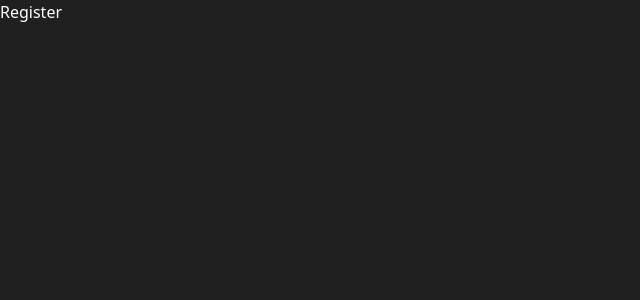
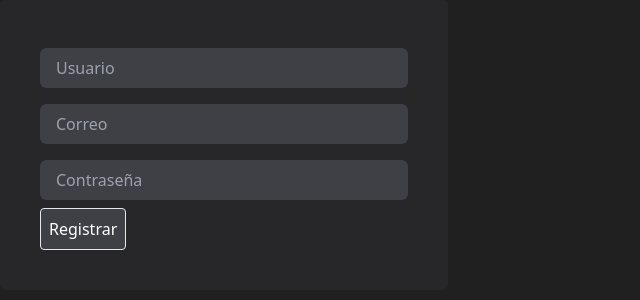
Before and after one commit to JAAL123/MERN-CRUD-AUTH, a React (Vite) app in the folder client/: page /register in a window 1280 px wide. Shown: the top 300 px of the page, without its empty margins (0-640 px from the left). Built offline with nearby package versions, Linux system fonts and the light colour scheme.

Commit message:
paginas y rutas

```diff
--- a/client/package.json
+++ b/client/package.json
@@ -12,6 +12,7 @@
   "dependencies": {
     "react": "^18.2.0",
     "react-dom": "^18.2.0",
+    "react-hook-form": "^7.45.2",
     "react-router-dom": "^6.14.2"
   },
   "devDependencies": {
--- a/client/src/App.jsx
+++ b/client/src/App.jsx
@@ -1,21 +1,21 @@
-import {BrowserRouter, Route, Routes} from 'react-router-dom'
+import { BrowserRouter, Route, Routes } from "react-router-dom";
+import { LoginPage } from "./pages/LoginPage";
+import { RegisterPage } from "./pages/RegisterPage";
 
 function App() {
-
   return (
     <BrowserRouter>
       <Routes>
-        <Route path='/' element={<h1>Home Page</h1>} />
-        <Route path='/login' element={<h1>Login</h1>} />
-        <Route path='/register' element={<h1>Register</h1>} />
-        <Route path='/tasks' element={<h1>Tasks Page</h1>} />
-        <Route path='/add-task' element={<h1>Add task</h1>} />
-        <Route path='/task/:id' element={<h1>Update Task</h1>} />
-        <Route path='/profile' element={<h1>Profile page</h1>} />
-
+        <Route path="/" element={<h1>Home Page</h1>} />
+        <Route path="/login" element={<LoginPage />} />
+        <Route path="/register" element={<RegisterPage />} />
+        <Route path="/tasks" element={<h1>Tasks Page</h1>} />
+        <Route path="/add-task" element={<h1>Add task</h1>} />
+        <Route path="/task/:id" element={<h1>Update Task</h1>} />
+        <Route path="/profile" element={<h1>Profile page</h1>} />
       </Routes>
     </BrowserRouter>
-  )
+  );
 }
 
-export default App
+export default App;
--- /dev/null
+++ b/client/src/pages/LoginPage.jsx
@@ -0,0 +1,7 @@
+export function LoginPage() {
+  return (
+    <>
+      <h1>Pagina de Login</h1>
+    </>
+  );
+}
--- /dev/null
+++ b/client/src/pages/RegisterPage.jsx
@@ -0,0 +1,30 @@
+import { useForm } from "react-hook-form";
+
+export function RegisterPage() {
+  const { register, handleSubmit } = useForm();
+  return (
+    <div className="bg-zinc-800 max-w-md p-10 rounded-md content-center">
+      <form action="" onSubmit={handleSubmit((values) => console.log(values))}>
+        <input
+          type="text"
+          {...register("username", { required: true })}
+          className="w-full bg-zinc-700 text-white px-4 py-2 my-2 rounded-md"
+          placeholder="Usuario"
+        />
+        <input
+          type="email"
+          {...register("email", { required: true })}
+          className="w-full bg-zinc-700 text-white px-4 py-2 my-2 rounded-md"
+          placeholder="Correo"
+        />
+        <input
+          type="password"
+          {...register("password", { required: true })}
+          className="w-full bg-zinc-700 text-white px-4 py-2 my-2 rounded-md"
+          placeholder="Contraseña"
+        />
+        <button type="submit" className="border bg-zinc-700 border-inherit rounded p-2 hover:bg-zinc-600">Registrar</button>
+      </form>
+    </div>
+  );
+}
```
Also changed, not shown: 1 other file (tests, documents, lock files or other folders).
